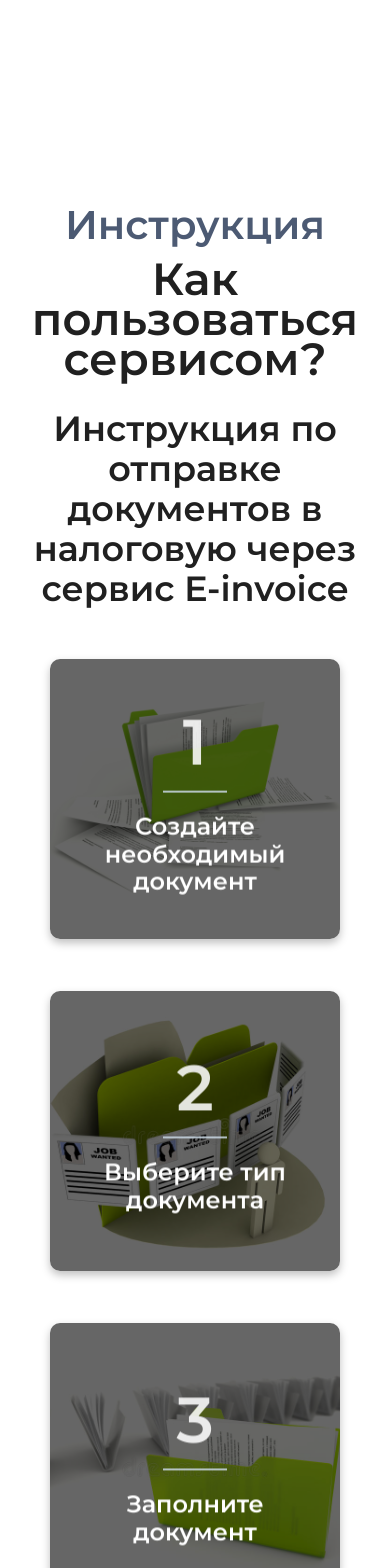
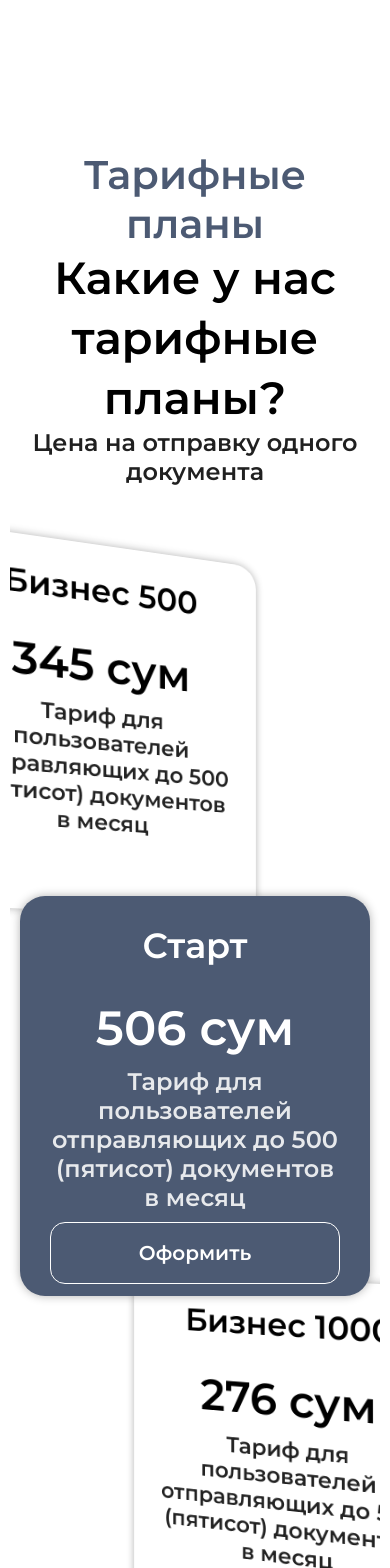
Before and after one commit to Jakhongir-M/invoice-Landing-pages, a Vue app: page / in a window 390 px wide. Shown: the top 1568 px of the page. Built offline with nearby package versions, Linux system fonts and the light colour scheme.

Commit message:
tariffr responsive finishet

```diff
--- a/src/components/invoiceLandingPage/AppTariff.vue
+++ b/src/components/invoiceLandingPage/AppTariff.vue
@@ -165,6 +165,9 @@ export default {
   z-index: 4;
   background-color: $colorMain;
   color: #fff;
+  .tariff__desc {
+    color: white;
+  }
 }
 #t-1:checked ~ .tariff__testimonials label[for="t-2"] {
   transform: translateX(300px) translateZ(-90px) rotateY(-15deg);
@@ -193,7 +196,7 @@ export default {
   transform: scale(1.5);
 }
 #t-2:checked ~ .tariff__testimonials label[for="t-1"] {
-  transform: translateX(-300px) translateZ(-90px) rotateY(15deg);
+  transform: translateX(-400px) translateZ(-90px) rotateY(15deg);
   .tariff__btn {
     display: none;
   }
@@ -202,6 +205,9 @@ export default {
   z-index: 3;
   color: #fff;
   background-color: $colorMain;
+  .tariff__desc {
+    color: white;
+  }
 }
 #t-2:checked ~ .tariff__testimonials label[for="t-3"] {
   transform: translateX(300px) translateZ(-90px) rotateY(-15deg);
@@ -239,7 +245,131 @@ export default {
   background-color: $colorMain;
   color: #fff;
   z-index: 3;
+  .tariff__desc {
+    color: white;
+  }
 }
 @media screen and (max-width: 1098px) {
+  .tariff__testimonials .tariff__item {
+    width: 400px;
+    height: 600px;
+    border-radius: 25px;
+  }
+}
+@media screen and (max-width: 800px) {
+  .tariff__item {
+    position: relative;
+  }
+  .tariff__title {
+    font-size: 45px;
+    line-height: 60px;
+  }
+  .tariff__testimonials-title {
+    margin-top: 100px;
+    margin-bottom: 43px;
+    font-size: 40px;
+    line-height: 49px;
+  }
+  .tariff__desc {
+    margin-bottom: 100px;
+    font-size: 24px;
+    line-height: 29px;
+    text-align: center;
+  }
+  #t-1:checked ~ .tariff__testimonials label[for="t-1"] {
+    z-index: 4;
+    background-color: $colorMain;
+    color: #fff;
+  }
+  #t-1:checked ~ .tariff__testimonials label[for="t-2"] {
+    transform: translateX(50px) translateZ(-50px) rotateY(-15deg);
+    z-index: 3;
+    .tariff__btn {
+      display: none;
+    }
+  }
+  #t-1:checked ~ .tariff__testimonials label[for="t-3"] {
+    transform: translateX(100px) translateZ(-180px) rotateY(-25deg);
+    z-index: 2;
+    .tariff__btn {
+      display: none;
+    }
+  }
+
+  /* Second */
+
+  #t-2:checked ~ .tariff__testimonials label[for="t-1"] {
+    transform: translateX(-100px) translateZ(-90px) rotateY(15deg);
+    .tariff__btn {
+      display: none;
+    }
+  }
+  #t-2:checked ~ .tariff__testimonials label[for="t-2"] {
+    z-index: 3;
+    background-color: $colorMain;
+    color: #fff;
+  }
+  #t-2:checked ~ .tariff__testimonials label[for="t-3"] {
+    transform: translateX(100px) translateZ(-90px) rotateY(-15deg);
+    z-index: 2;
+    .tariff__btn {
+      display: none;
+    }
+  }
+
+  /* Third */
+
+  #t-3:checked ~ .tariff__testimonials label[for="t-1"] {
+    transform: translateX(100px) translateZ(-180px) rotateY(25deg);
+    .tariff__btn {
+      display: none;
+    }
+  }
+  #t-3:checked ~ .tariff__testimonials label[for="t-2"] {
+    transform: translateX(-100px) translateZ(-90px) rotateY(15deg);
+    .tariff__btn {
+      display: none;
+    }
+  }
+  #t-3:checked ~ .tariff__testimonials label[for="t-3"] {
+    background-color: $colorMain;
+    color: #fff;
+    z-index: 3;
+  }
+  @media screen and (max-width: 500px) {
+    .tariff__testimonials-title {
+      margin-top: 20px;
+      font-size: 35px;
+      line-height: 0px;
+    }
+    .tariff__desc {
+      margin-bottom: 10px;
+      font-size: 24px;
+    }
+    .tariff__testimonials .tariff__item {
+      width: 350px;
+      height: 400px;
+    }
+    .tariff__btn {
+      margin-bottom: 10px;
+    }
+    .container {
+      padding: 0px 10px;
+    }
+  }
+  @media screen and (max-width: 380px) {
+    .tariff__testimonials-title {
+      font-size: 30px;
+    }
+    .tariff__desc {
+      font-size: 20px;
+    }
+    .tariff__testimonials .tariff__item {
+      width: 280px;
+    }
+    .tariff__btn {
+      padding: 10px 5px;
+    }
+  }
 }
 </style>
--- a/src/views/invoiceLandingPage.vue
+++ b/src/views/invoiceLandingPage.vue
@@ -1,10 +1,10 @@
 <template>
   <!-- <app-header> </app-header>
   <app-hero> </app-hero>
-  <app-advantages> </app-advantages> -->
-  <app-service> </app-service>
-  <!-- <app-tariff> </app-tariff>
-  <app-klients> </app-klients>
+  <app-advantages> </app-advantages>
+  <app-service> </app-service> -->
+  <app-tariff> </app-tariff>
+  <!-- <app-klients> </app-klients>
   <app-test> </app-test>   -->
 </template>
 
```
